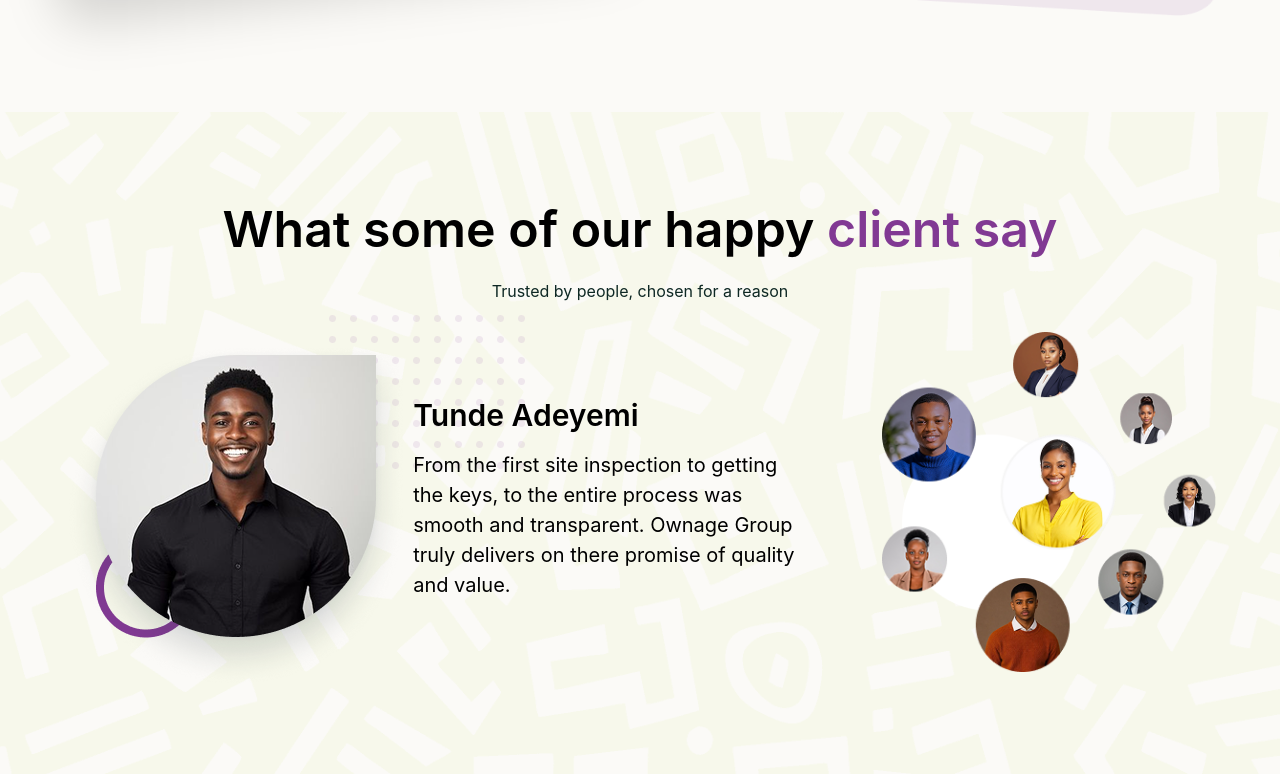
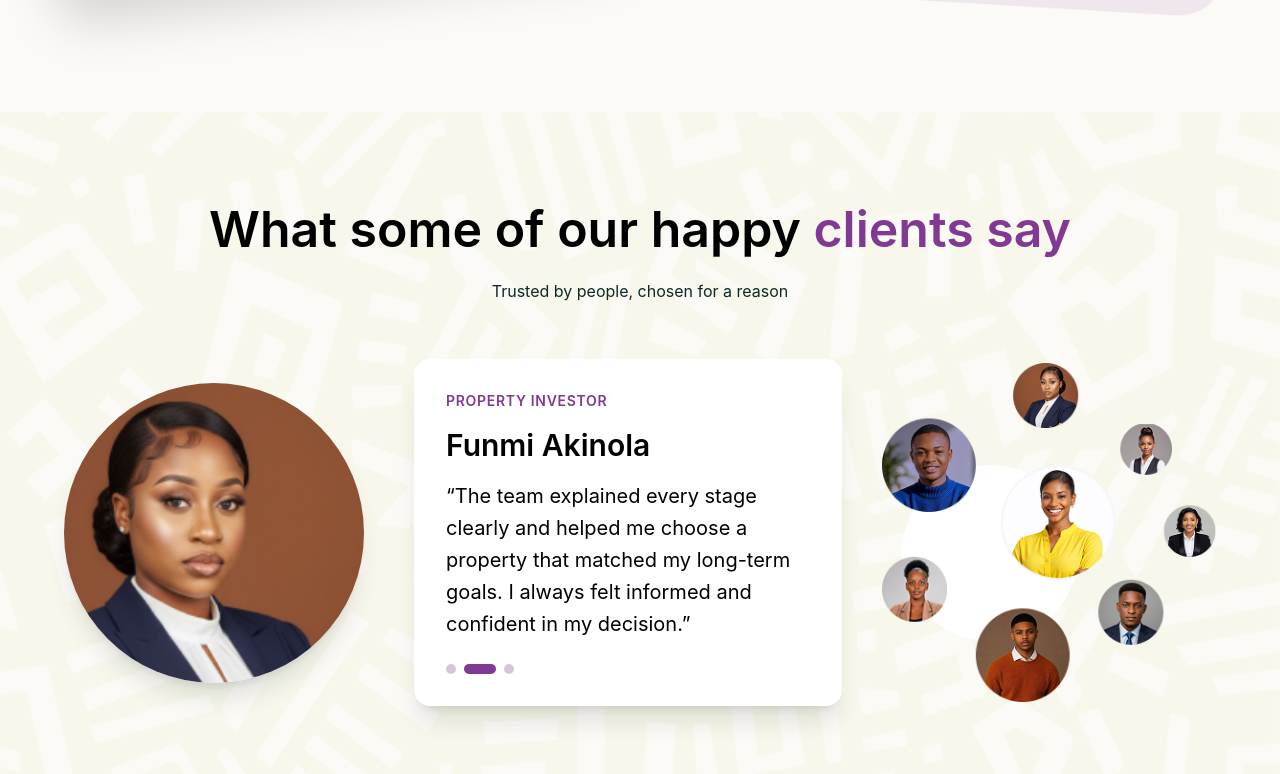
Before and after one commit to Frokesy/ownage, a React (Vite) app: page / in a window 1280 px wide. Shown: the part 3586-4360 px from the top of the page. Built offline with nearby package versions, Linux system fonts and the light colour scheme.

Commit message:
modified testimonials component to make autoplay carousels work

```diff
--- a/src/components/home/Testimonials.tsx
+++ b/src/components/home/Testimonials.tsx
@@ -1,35 +1,79 @@
-import React from "react";
+import { useEffect, useState } from "react";
+
+const testimonials = [
+  {
+    name: "Tunde Adeyemi",
+    role: "Homeowner",
+    image: "/about/tunde.png",
+    quote: "From the first site inspection to getting the keys, the entire process was smooth and transparent. Ownage Group truly delivers on its promise of quality and value.",
+  },
+  {
+    name: "Funmi Akinola",
+    role: "Property Investor",
+    image: "/about/funmi.png",
+    quote: "The team explained every stage clearly and helped me choose a property that matched my long-term goals. I always felt informed and confident in my decision.",
+  },
+  {
+    name: "Kunle Babatunde",
+    role: "Landowner",
+    image: "/about/kunle.png",
+    quote: "What stood out was the attention to detail and honest communication. The documentation was straightforward, and every commitment was handled professionally.",
+  },
+];
 
 const Testimonials = () => {
+  const [activeIndex, setActiveIndex] = useState(0);
+
+  useEffect(() => {
+    const timer = window.setInterval(() => {
+      setActiveIndex((current) => (current + 1) % testimonials.length);
+    }, 5000);
+    return () => window.clearInterval(timer);
+  }, []);
+
+  const activeTestimonial = testimonials[activeIndex];
+
   return (
-    <section className="min-h-screen bg-[url('/service-bg.png')] bg-cover bg-center py-12 sm:py-16 lg:py-20">
-      <div className="w-[90%] mx-auto">
-        <h2 className="font-semibold lg:text-[50px] text-[30px] text-center">
+    <section className="bg-[url('/service-bg.png')] bg-cover bg-center py-12 sm:py-16 lg:py-20">
+      <div className="mx-auto w-[90%] max-w-7xl">
+        <h2 className="text-center text-[30px] font-semibold sm:text-[40px] lg:text-[50px]">
           What some of our happy{" "}
-          <span className="text-purple-20">client say</span>
+          <span className="text-purple-20">clients say</span>
         </h2>
         <p className="py-3 text-[#0E2824] lg:text-[16px] text-center">
           Trusted by people, chosen for a reason
         </p>
 
-        <div className="flex lg:flex-row flex-col items-center w-full lg:space-x-10 justify-between">
-          <div className="lg:w-[70%] relative lg:mt-0 mt-10 flex lg:flex-row flex-col items-center space-x-3">
-            <img src="/client.png" alt="client-avatar" />
-            <div className="space-y-3 lg:absolute lg:w-[50%] right-10">
-              <h2 className="lg:text-[30px] text-[24px] font-semibold">Tunde Adeyemi</h2>
-              <p className="lg:text-[20px]">
-                From the first site inspection to getting the keys, to the
-                entire process was smooth and transparent. Ownage Group truly
-                delivers on there promise of quality and value.
-              </p>
+        <div className="mt-8 flex w-full flex-col items-center justify-between gap-8 lg:mt-12 lg:flex-row lg:gap-10">
+          <div className="relative flex w-full flex-col items-center lg:w-[70%] lg:flex-row">
+            <img
+              key={`portrait-${activeIndex}`}
+              src={activeTestimonial.image}
+              alt={`${activeTestimonial.name}, ${activeTestimonial.role}`}
+              className="carousel-focus-enter aspect-square w-[220px] shrink-0 rounded-full object-cover object-top shadow-xl sm:w-[270px] lg:w-[300px]"
+            />
+            <div key={activeIndex} className="carousel-focus-enter -mt-5 w-[92%] space-y-3 rounded-2xl bg-white p-6 shadow-xl sm:p-8 lg:absolute lg:right-0 lg:mt-0 lg:w-[55%]">
+              <p className="text-sm font-semibold uppercase tracking-wider text-purple-20">{activeTestimonial.role}</p>
+              <h3 className="text-[24px] font-semibold lg:text-[30px]">{activeTestimonial.name}</h3>
+              <blockquote className="text-[16px] leading-7 lg:text-[20px] lg:leading-8">“{activeTestimonial.quote}”</blockquote>
 
-              {/* carousel to be added later */}
-              <div className=""></div>
+              <div className="flex items-center gap-2 pt-3" role="group" aria-label="Choose testimonial">
+                {testimonials.map((testimonial, index) => (
+                  <button
+                    key={testimonial.name}
+                    type="button"
+                    aria-label={`Show testimonial from ${testimonial.name}`}
+                    aria-current={index === activeIndex}
+                    onClick={() => setActiveIndex(index)}
+                    className={`h-2.5 rounded-full transition-[width,background-color] duration-300 ${index === activeIndex ? "w-8 bg-purple-20" : "w-2.5 bg-purple-20/30 hover:bg-purple-20/60"}`}
+                  />
+                ))}
+              </div>
             </div>
           </div>
 
-          <div className="lg:w-[30%] lg:mt-0 mt-10">
-            <img src="/people-grouped.png" alt="grouped-avatars" />
+          <div className="w-full max-w-[260px] lg:w-[30%] lg:max-w-none">
+            <img src="/people-grouped.png" alt="Ownage client community" className="w-full object-contain" />
           </div>
         </div>
       </div>
```
